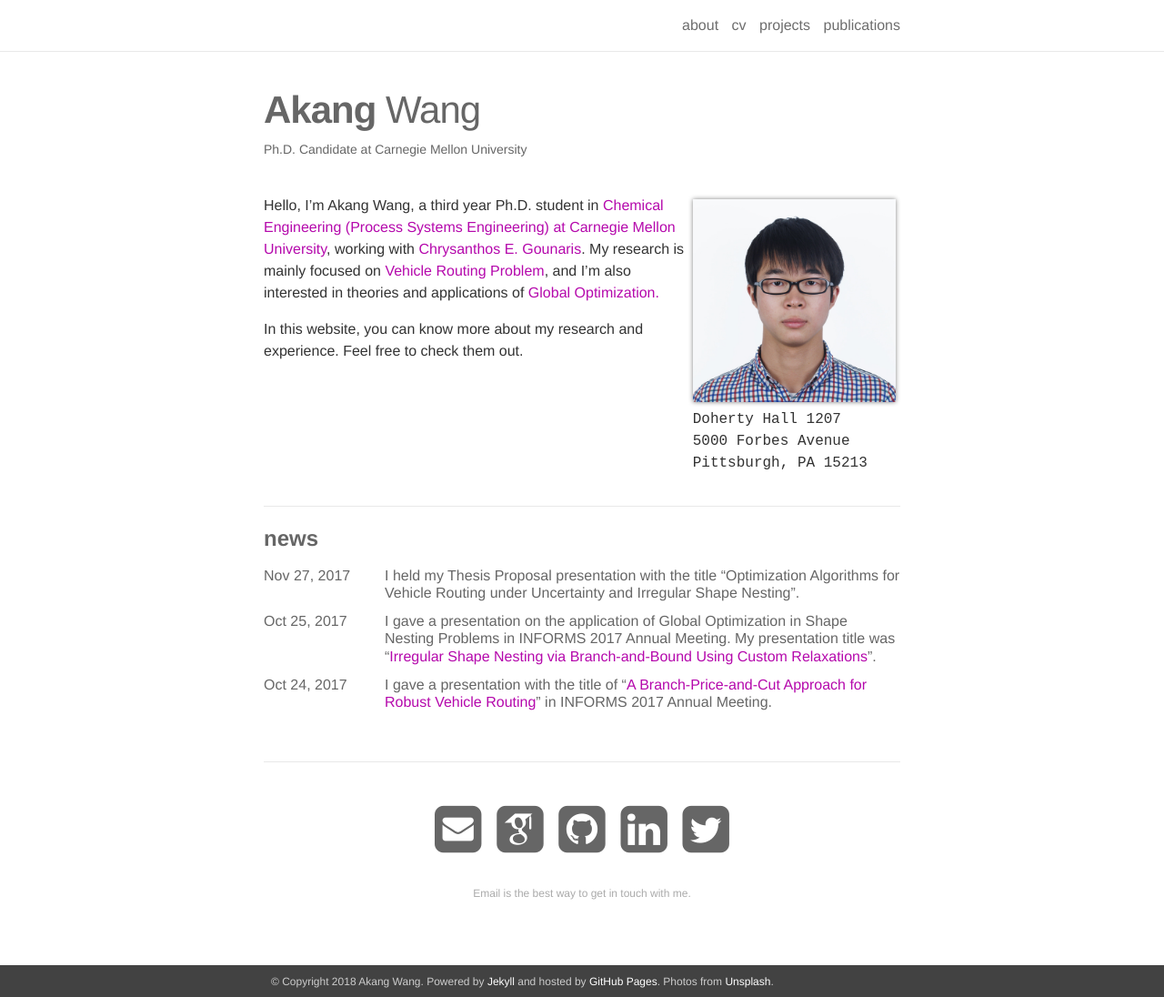
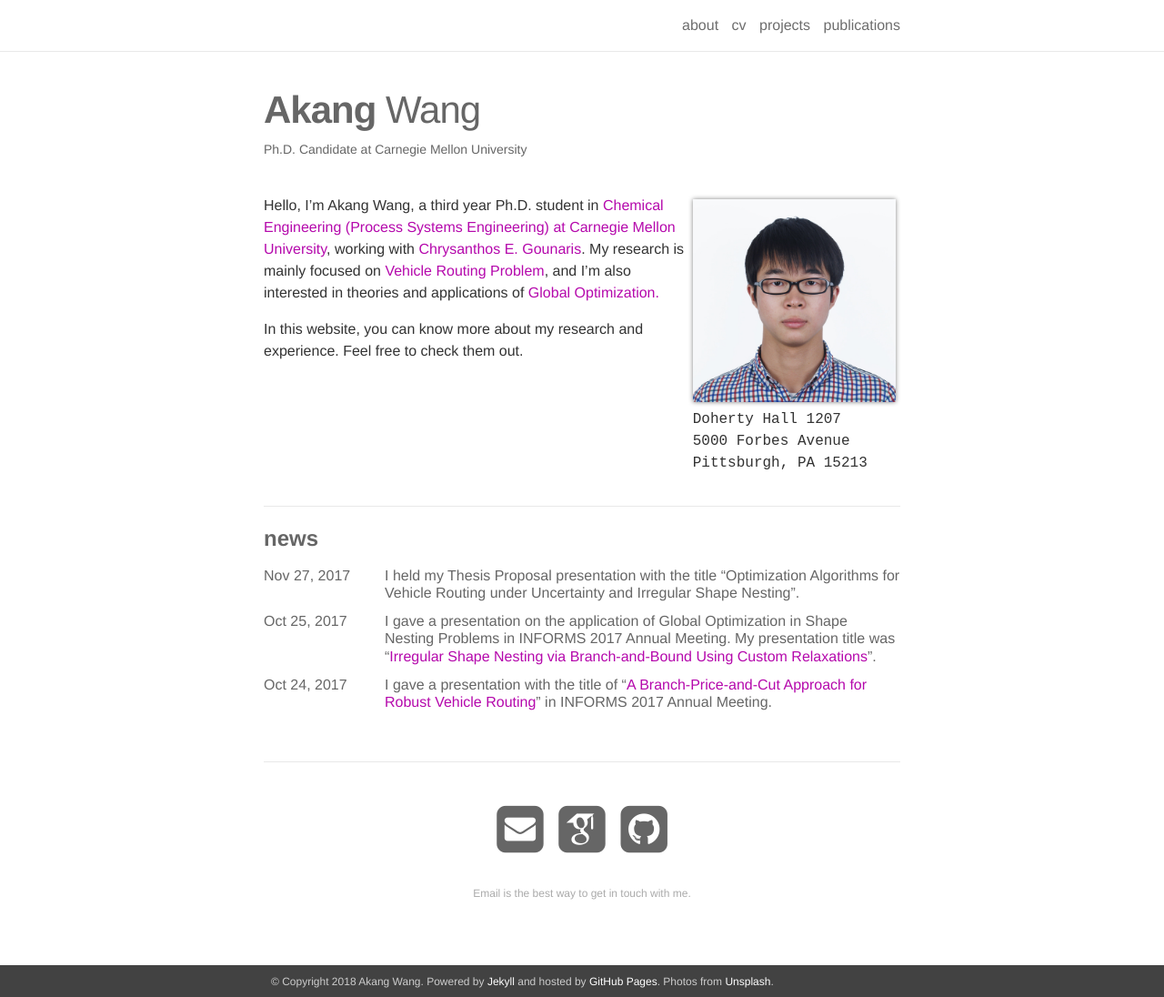
Before and after one commit to VINCENTW2046/akangw.github.io, a Jekyll site: the page built from _pages/about.md, in a window 1280 px wide and 1096 px high. Shown: the whole window at 91% size. Built offline with Jekyll 4.4.1, drawn with Linux system fonts in a browser that asks for light colours; some web fonts are replaced.

Commit message:
remove twitter and linkedin

```diff
--- a/_includes/social.html
+++ b/_includes/social.html
@@ -3,8 +3,8 @@
     <a href="mailto:{{ site.email }}"><i class="fa fa-envelope-square"></i></a>
     <a href="https://scholar.google.com/citations?authorid={{ site.scholar_authorid }}" target="_blank" title="Google Scholar"><i class="ai ai-google-scholar-square"></i></a>
     <a href="https://github.com/{{ site.github_username }}" target="_blank" title="GitHub"><i class="fa fa-github-square"></i></a>
-    <a href="https://www.linkedin.com/in/{{ site.linkedin_username }}" target="_blank" title="LinkedIn"><i class="fa fa-linkedin-square"></i></a>
-    <a href="https://twitter.com/{{ site.twitter_username }}" target="_blank" title="Twitter"><i class="fa fa-twitter-square"></i></a>
+    <!--<a href="https://www.linkedin.com/in/{{ site.linkedin_username }}" target="_blank" title="LinkedIn"><i class="fa fa-linkedin-square"></i></a> -->
+    <!--<a href="https://twitter.com/{{ site.twitter_username }}" target="_blank" title="Twitter"><i class="fa fa-twitter-square"></i></a> -->
   </span>
 
   <div class="col three caption">
```
